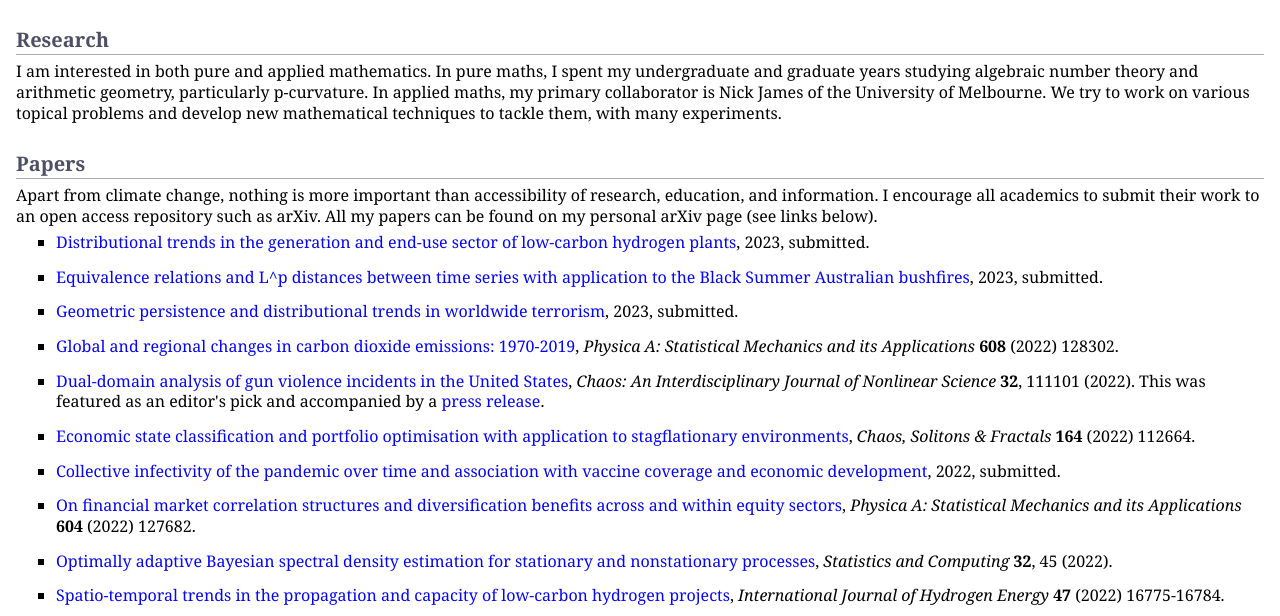
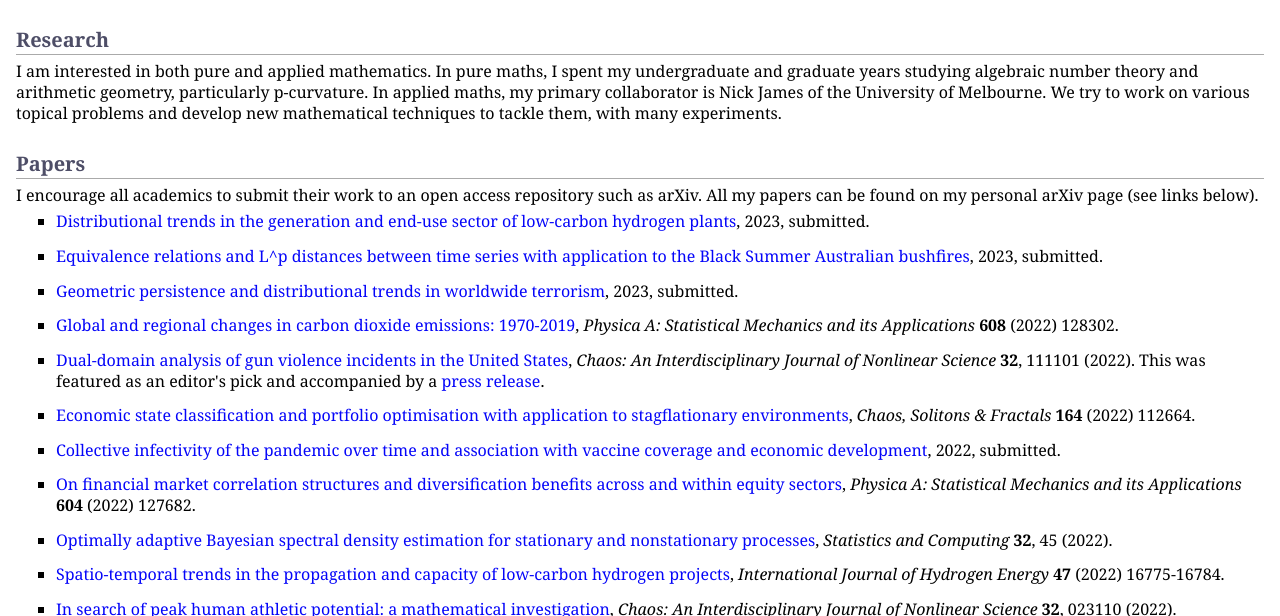
Before and after one commit to MaxMenzies/maxmenzies.com, a Jekyll site: the page index.html, which Jekyll copies as it is, in a window 1280 px wide and 900 px high, cut to the strip 284-900 px from the top of the window. Built offline with Jekyll 4.4.1, drawn with Linux system fonts in a browser that asks for light colours.

Commit message:
Update index.html

```diff
--- a/index.html
+++ b/index.html
@@ -38,7 +38,7 @@
 <h2>Research</h2>
 <p>I am interested in both pure and applied mathematics. In pure maths, I spent my undergraduate and graduate years studying algebraic number theory and arithmetic geometry, particularly p-curvature. In applied maths, my primary collaborator is Nick James of the University of Melbourne. We try to work on various topical problems and develop new mathematical techniques to tackle them, with many experiments.</p>
 <h2>Papers</h2>
-<p>Apart from climate change, nothing is more important than accessibility of research, education, and information. I encourage all academics to submit their work to an open access repository such as arXiv. All my papers can be found on my personal arXiv page (see links below). </p>
+<p>I encourage all academics to submit their work to an open access repository such as arXiv. All my papers can be found on my personal arXiv page (see links below).</p>
 <ul>
 <li><p><a href="https://arxiv.org/abs/2301.08457">Distributional trends in the generation and end-use sector of low-carbon hydrogen plants</a>, 2023, submitted.</p>
 </li>
```
